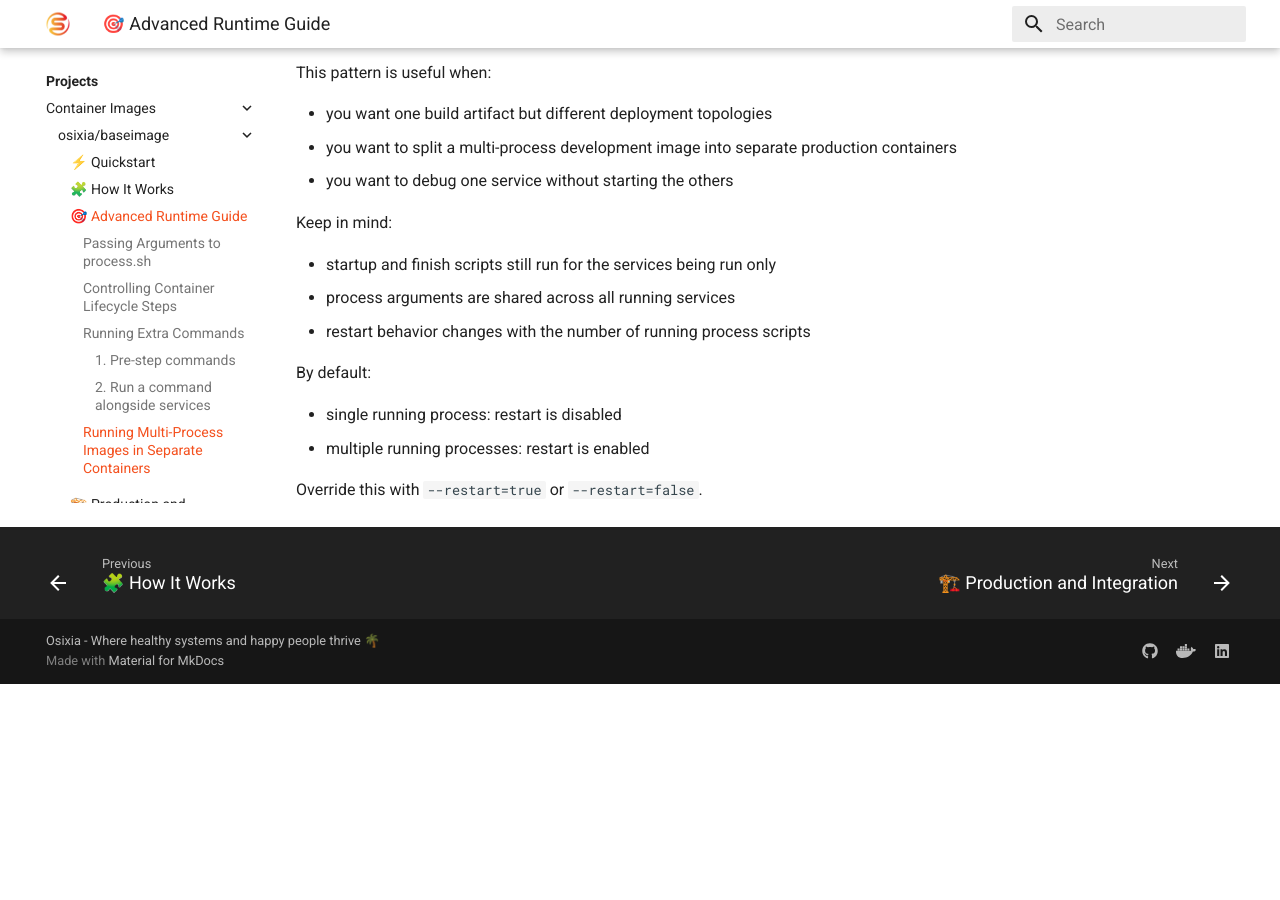
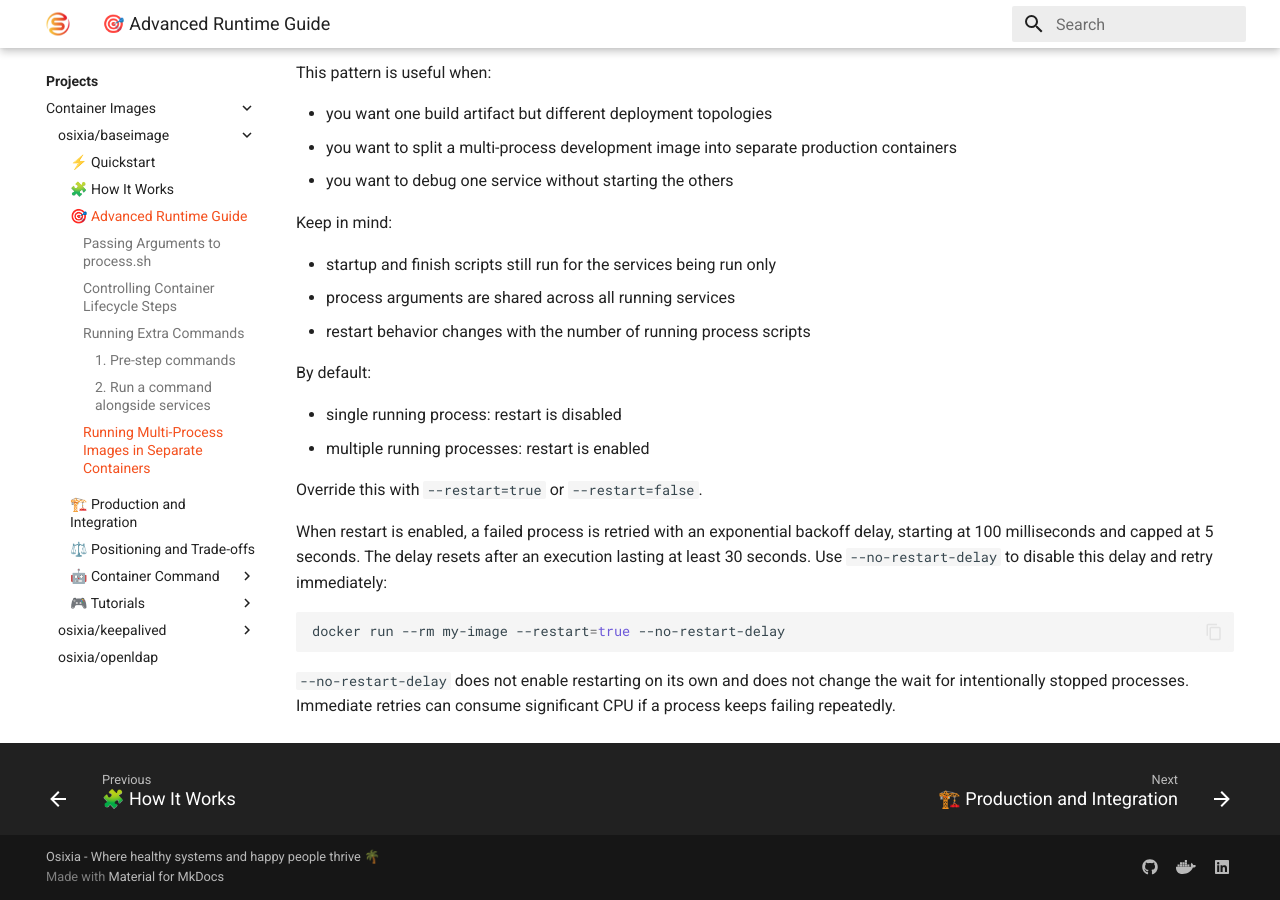
Before and after one commit to osixia/opensource, an MkDocs documentation site: the page built from docs/projects/container-images/baseimage/advanced-runtime-guide.md, in a window 1280 px wide and 900 px high, scrolled down 3226 px. Built offline with MkDocs 1.6.1 and Material for MkDocs 9.7.7, drawn with Linux system fonts in a browser that asks for light colours; comment, search, counter and statistics services are not loaded; before the commit the page ends 3910 px from its top, so only the background shows below that.

Commit message:
docs: document --no-restart-delay flag for container-baseimage
Co-Authored-By: Claude Sonnet 5 <noreply@anthropic.com>

````diff
--- a/docs/projects/container-images/baseimage/advanced-runtime-guide.md
+++ b/docs/projects/container-images/baseimage/advanced-runtime-guide.md
@@ -155,3 +155,16 @@ By default:
 - multiple running processes: restart is enabled
 
 Override this with `--restart=true` or `--restart=false`.
+
+When restart is enabled, a failed process is retried with an exponential backoff
+delay, starting at 100 milliseconds and capped at 5 seconds. The delay resets
+after an execution lasting at least 30 seconds. Use `--no-restart-delay` to
+disable this delay and retry immediately:
+
+```bash
+docker run --rm my-image --restart=true --no-restart-delay
+```
+
+`--no-restart-delay` does not enable restarting on its own and does not change
+the wait for intentionally stopped processes. Immediate retries can consume
+significant CPU if a process keeps failing repeatedly.
````
Also changed, not shown: docs/projects/container-images/baseimage/container-command/index.md (+1 -0 lines), docs/projects/container-images/baseimage/quickstart.md (+1 -0 lines).
